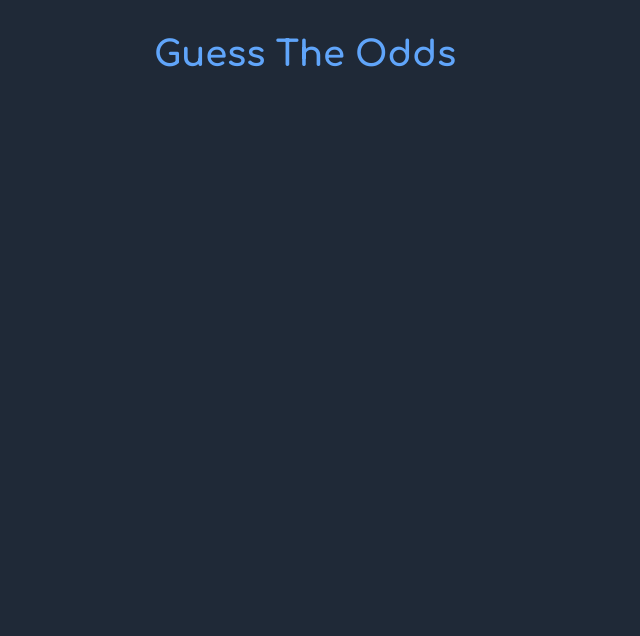
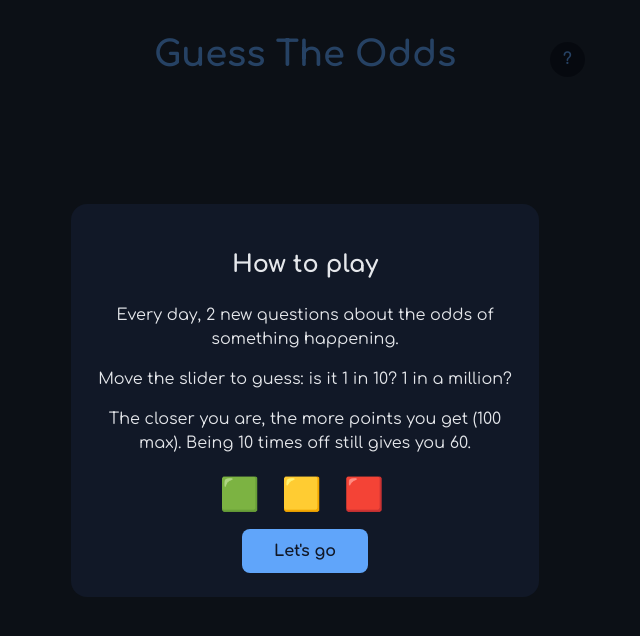
Before and after one commit to walid-111/guess-the-odds, a React (Vite) app: page / in a window 1280 px wide. Shown: the top 636 px of the page, without its empty margins (335-975 px from the left). Built offline with nearby package versions, Linux system fonts and the light colour scheme; no server answers.

Commit message:
how to play popup, opens on first visit

```diff
--- a/src/App.css
+++ b/src/App.css
@@ -78,3 +78,34 @@ input[type="range"] {
   font-size: 1.5em;
   color: #E5E7EB;
 }
+
+header {
+  position: relative;
+}
+
+.help {
+  position: absolute;
+  right: 0;
+  top: 0.4em;
+  width: 2.2em;
+  height: 2.2em;
+  padding: 0;
+  border-radius: 50%;
+  background: var(--card);
+  color: var(--blue);
+}
+
+.overlay {
+  position: fixed;
+  inset: 0;
+  background: rgba(0, 0, 0, 0.6);
+  display: flex;
+  align-items: center;
+  justify-content: center;
+  padding: 1em;
+}
+
+.overlay .question {
+  max-width: 420px;
+  line-height: 1.5;
+}
--- a/src/App.jsx
+++ b/src/App.jsx
@@ -2,12 +2,15 @@ import { useEffect, useState } from 'react';
 import './App.css';
 import Question from './components/Question';
 import Summary from './components/Summary';
+import HowToPlay from './components/HowToPlay';
 import { loadResults, saveResults, finishDay } from './storage';
 
 function App() {
   const [day, setDay] = useState(null);
   const [questions, setQuestions] = useState([]);
   const [results, setResults] = useState([]);
+  // show the rules the first time someone comes
+  const [showHelp, setShowHelp] = useState(!localStorage.getItem('stats') && !localStorage.getItem('today'));
 
   useEffect(() => {
     fetch('/api/today')
@@ -24,7 +27,11 @@ function App() {
 
   return (
     <>
-      <h1>Guess The Odds</h1>
+      <header>
+        <h1>Guess The Odds</h1>
+        <button className="help" onClick={() => setShowHelp(true)}>?</button>
+      </header>
+      {showHelp && <HowToPlay onClose={() => setShowHelp(false)} />}
       {day && <p className="day">#{day}</p>}
       {current && (
         <Question
--- /dev/null
+++ b/src/components/HowToPlay.jsx
@@ -0,0 +1,16 @@
+function HowToPlay({ onClose }) {
+  return (
+    <div className="overlay" onClick={onClose}>
+      <div className="question" onClick={e => e.stopPropagation()}>
+        <h2>How to play</h2>
+        <p>Every day, 2 new questions about the odds of something happening.</p>
+        <p>Move the slider to guess: is it 1 in 10? 1 in a million?</p>
+        <p>The closer you are, the more points you get (100 max). Being 10 times off still gives you 60.</p>
+        <p className="emojis">🟩 🟨 🟥</p>
+        <button onClick={onClose}>Let's go</button>
+      </div>
+    </div>
+  );
+}
+
+export default HowToPlay;
```
